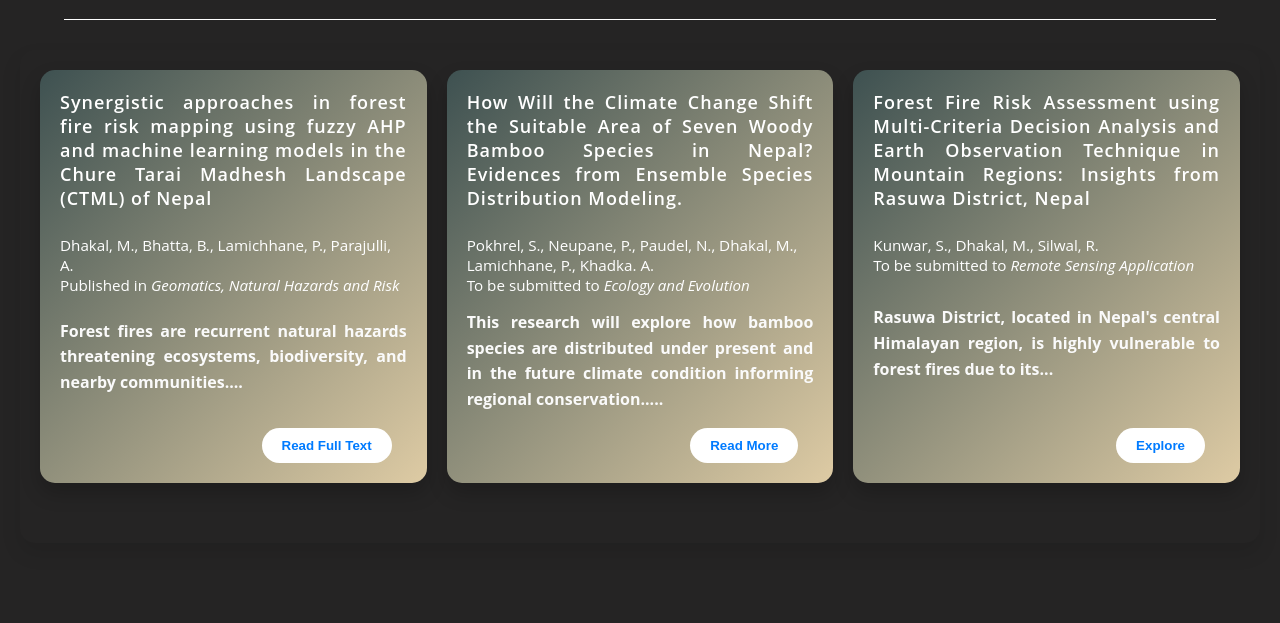
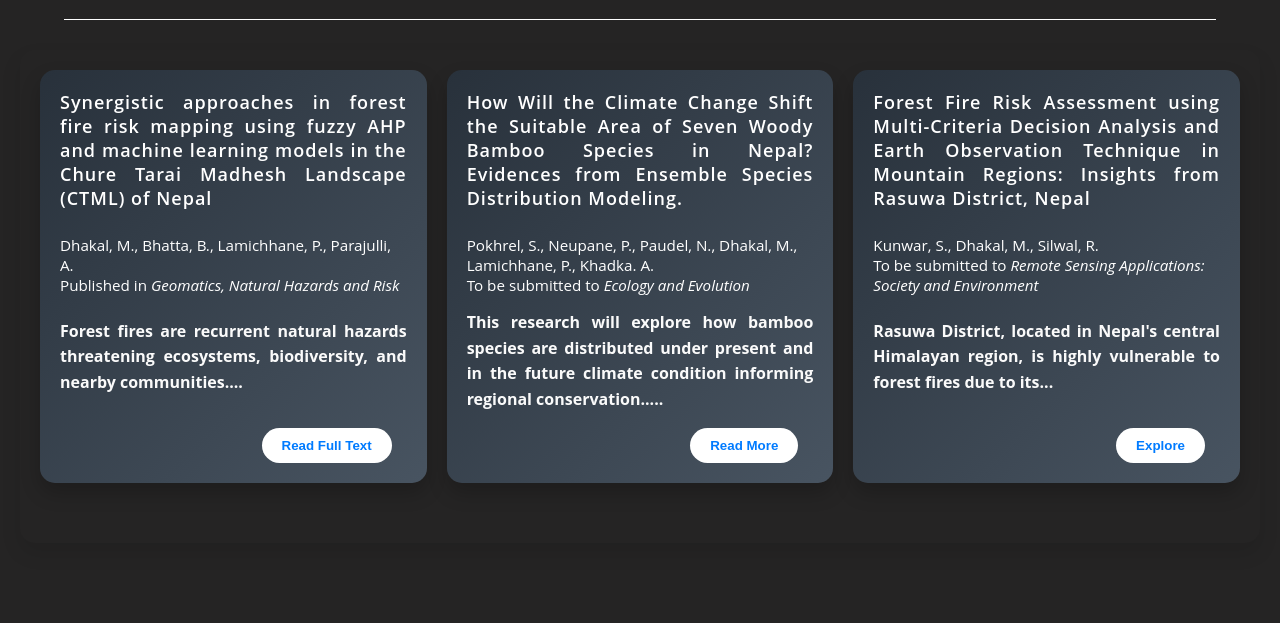
Before and after one commit to dhklmilan/portfolio, a plain HTML site: page research.html in a window 1280 px wide. Shown: the part 141-764 px from the top of the page. Drawn offline with Linux system fonts and the light colour scheme; a script that the page names is missing.

Commit message:
minior changes

```diff
--- a/research.html
+++ b/research.html
@@ -119,7 +119,8 @@
     <div class="grid-item">
       <h9>Forest Fire Risk Assessment using Multi-Criteria Decision Analysis and Earth Observation Technique in Mountain Regions: Insights from Rasuwa District, Nepal</h9>
       <div class="authors">Kunwar, S., Dhakal, M., Silwal, R.
-        <br> To be submitted to <i> Remote Sensing Application</i>
+        <br> To be submitted to <i> Remote Sensing
+          Applications: Society and Environment</i>
       </div>
       <p>
         Rasuwa District, located in Nepal's central Himalayan region, is highly vulnerable to forest fires due to its...
--- a/styles.css
+++ b/styles.css
@@ -2373,9 +2373,9 @@ body {
     box-shadow: 0 10px 20px rgba(0, 0, 0, 0.1);
   }
 
-  /* Individual Grid Item */
+  /* Individual Grid Item  */
   .grid-item {
-    background: linear-gradient(135deg, #3E5151, #DECBA4);
+    background: linear-gradient(135deg, #28313b, #485461);
     color: #fff;
     padding: 20px;
     border-radius: 15px;
@@ -2414,7 +2414,7 @@ body {
     font-size: 1rem;
     line-height: 1.6;
     text-align: justify;
-
+    color: #fdfdfd;
     margin: auto;
     height: auto;
     flex-direction: column;
```
